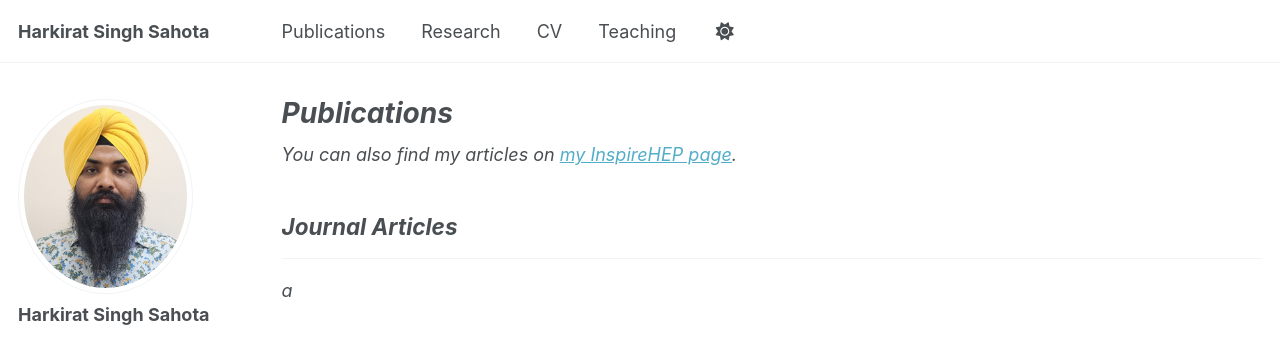
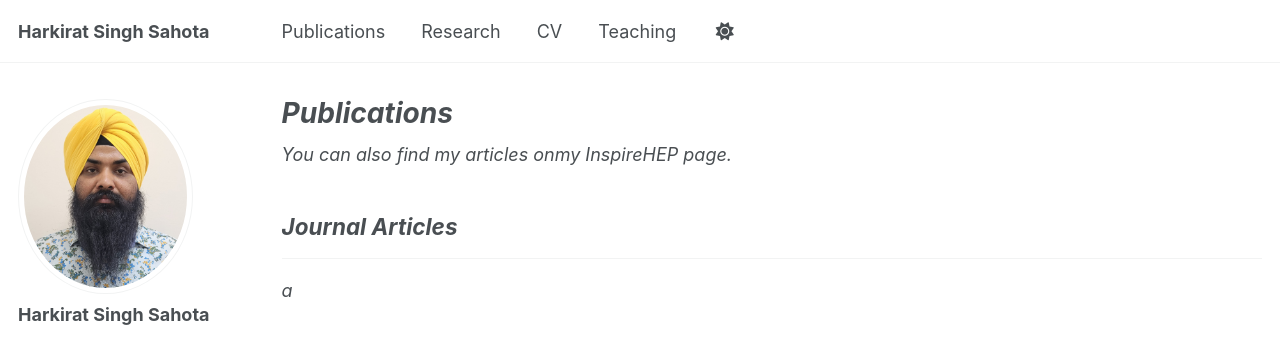
Before and after one commit to harkiratss/harkiratss.github.io, a Jekyll site: the page built from _pages/publications.html, in a window 1280 px wide and 900 px high. Shown: the top 337 px of the window. Built offline with Jekyll 4.4.1, drawn with Linux system fonts in a browser that asks for light colours; some web fonts are replaced.

Commit message:
Update publications.html

```diff
--- a/_pages/publications.html
+++ b/_pages/publications.html
@@ -6,7 +6,7 @@ author_profile: true
 ---
 
 {% if site.author.googlescholar %}
-  <div class="wordwrap">You can also find my articles on <a href="https://inspirehep.net/authors/1944232">my InspireHEP page</a>.</div>
+  <div class="wordwrap">You can also find my articles on <href="https://inspirehep.net/authors/1944232">my InspireHEP page</a>.</div>
 {% endif %}
 
 {% include base_path %}
```
